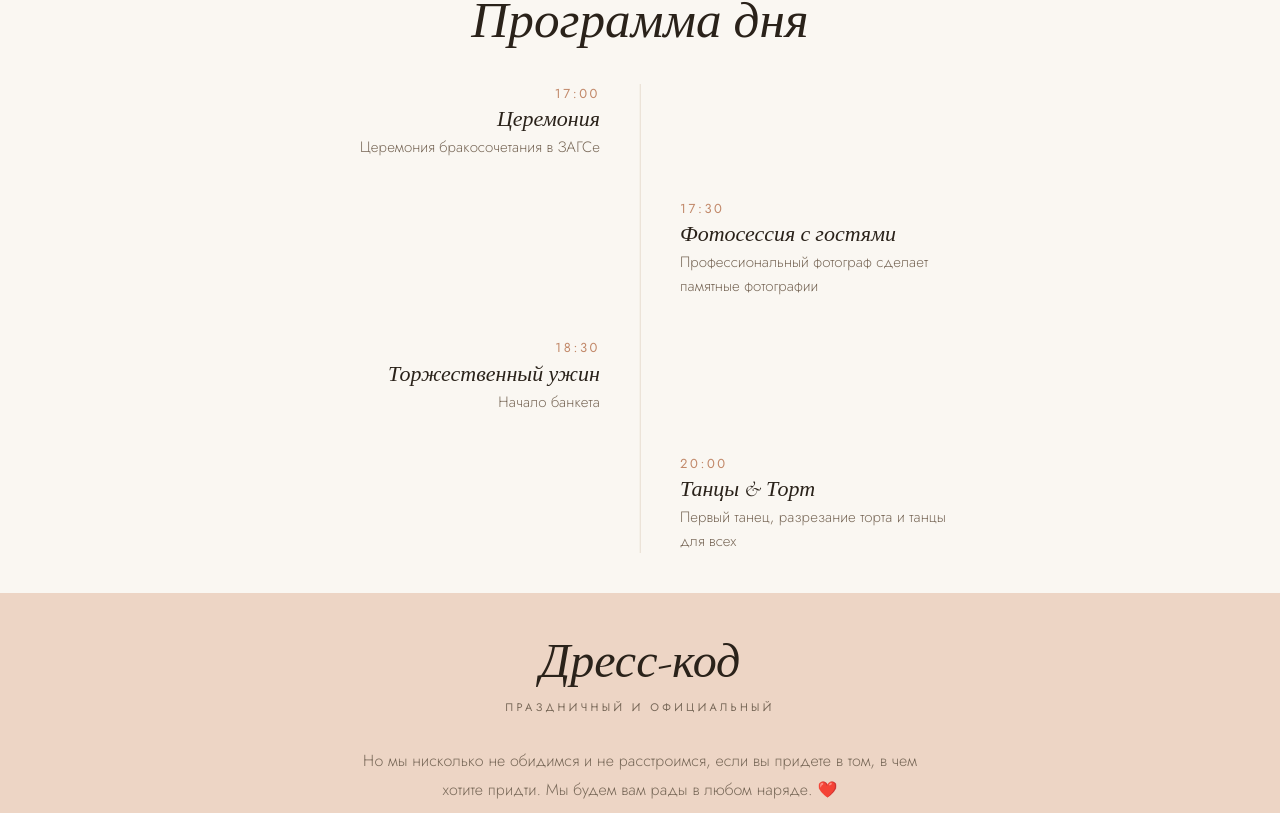
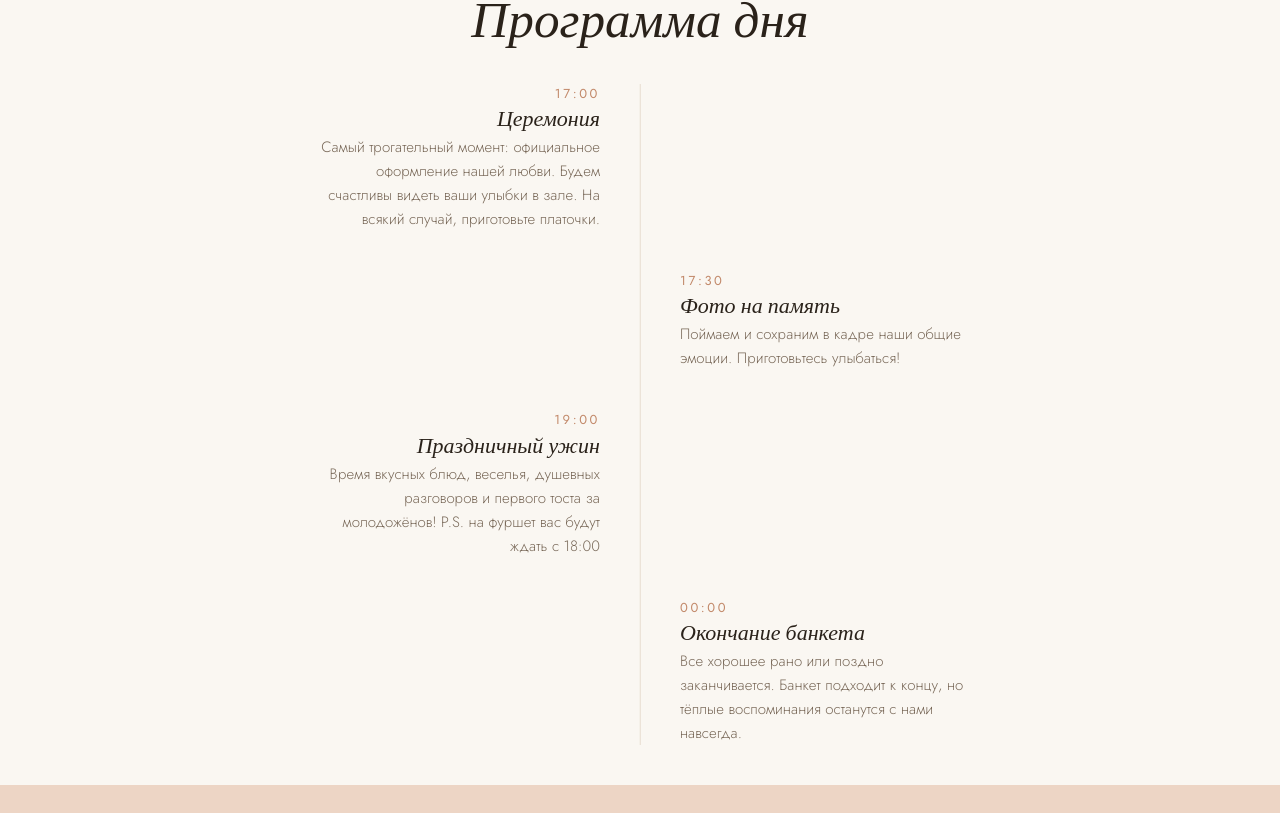
Before and after one commit to Mooncake09/wedding-page-spa, a React (Vite) app: page / in a window 1280 px wide. Shown: the part 1227-2040 px from the top of the page. Built offline with nearby package versions, Linux system fonts and the light colour scheme.

Commit message:
контентное наполнение

```diff
--- a/src/components/Infogrid.jsx
+++ b/src/components/Infogrid.jsx
@@ -2,9 +2,9 @@ export default function InfoGrid({ config }) {
   const { event } = config
 
   const cells = [
-    { icon: '◎', label: 'Церемония',  value: '17:00' },
-    { icon: '◈', label: 'Место',      value: event.venue },
-    { icon: '◉', label: 'Банкет',     value: '18:30 · Ya-cafe 3' },
+    { icon: '◎', label: 'Церемония',  value: '17:00 · ' + event.venue },
+    { icon: '◈', label: 'Фуршет',      value: '18:00· Ya-cafe 3' },
+    { icon: '◉', label: 'Банкет',     value: '19:00 · Ya-cafe 3' },
     { icon: '◌', label: 'Дресс-код',  value: event.dressCode },
   ]
 
--- a/src/components/Location.jsx
+++ b/src/components/Location.jsx
@@ -69,7 +69,6 @@ export default function Location({ config }) {
             <div
               key={photo.label}
               className="venue-photo-wrap"
-              // style={{ height: venue.photoHeight }}
               onClick={() => photo.src && setLightbox(photo)}
             >
               {photo.src ? (
--- a/src/components/Rsvp.jsx
+++ b/src/components/Rsvp.jsx
@@ -1,10 +1,10 @@
 export default function Rsvp({ config }) {
   return (
     <div className="rsvp-section">
-      <div className="rsvp-title">Подтвердите присутствие</div>
-      <p className="rsvp-sub">Ответить через форму</p>
+      <div className="rsvp-title">Вы с нами?</div>
+      {/* <p className="rsvp-sub">Ответить через форму</p> */}
       <p className="rsvp-deadline">
-        Просим подтвердить до <em>{config.deadline}</em>
+        Пожалуйста, подтвердите своё присутствие до <em>{config.deadline}</em>, нажав на кнопку ниже. Нам не терпится знать, кто разделит с нами этот день!
       </p>
       <div className="rsvp-btn-wrap">
         <a className="rsvp-google-btn" href={config.googleFormUrl} target="_blank" rel="noreferrer">
--- a/src/config.js
+++ b/src/config.js
@@ -11,21 +11,21 @@ export const config = {
   event: {
     date: '2026-05-29T17:00:00',
     dateDisplay: '29 мая 2026',
-    dressCode: 'Праздничный и официальный',
+    dressCode: 'Праздничный·официальный',
     venue: "Шипиловский Дворец бракосочетания"
   },
   story: {
-    text: 'Мы встретились в один осенний вечер, когда никто из нас не ожидал ничего особенного. С тех пор каждый день рядом становился лучшим. Сегодня мы хотим, чтобы самые близкие люди разделили с нами этот момент — начало нашей общей главы.',
+    text: 'Иногда самое лучшее случается неожиданно. Мы встретились в самый обычный осенний день и решили больше не расставаться. И теперь, спустя время, наполненное счастьем, мы хотим, чтобы вы были рядом, когда мы скажем друг другу «да».',
   },
   timeline: [
-    { time: '17:00', title: 'Церемония',         desc: 'Церемония бракосочетания в ЗАГСе' },
-    { time: '17:30', title: 'Фотосессия с гостями',   desc: 'Профессиональный фотограф сделает памятные фотографии' },
-    { time: '18:30', title: 'Торжественный ужин', desc: 'Начало банкета' },
-    { time: '20:00', title: 'Танцы & Торт',      desc: 'Первый танец, разрезание торта и танцы для всех' },
+    { time: '17:00', title: 'Церемония',         desc: 'Самый трогательный момент: официальное оформление нашей любви. Будем счастливы видеть ваши улыбки в зале. На всякий случай, приготовьте платочки.' },
+    { time: '17:30', title: 'Фото на память',   desc: 'Поймаем и сохраним в кадре наши общие эмоции. Приготовьтесь улыбаться! ' },
+    { time: '19:00', title: 'Праздничный ужин', desc: 'Время вкусных блюд, веселья, душевных разговоров и первого тоста за молодожёнов! P.S. на фуршет вас будут ждать с 18:00' },
+    { time: '00:00', title: 'Окончание банкета',      desc: 'Все хорошее рано или поздно заканчивается. Банкет подходит к концу, но тёплые воспоминания останутся с нами навсегда.' },
   ],
   dresscode: {
-    title: 'Праздничный и официальный',
-    note: 'Но мы нисколько не обидимся и не расстроимся, если вы придете в том, в чем хотите придти. Мы будем вам рады в любом наряде. ❤️',
+    title: 'Праздничный·официальный',
+    note: 'Мы не ставим строгих рамок. Приходите в том, в чём вам комфортно и красиво. Единственное пожелание — поддержать праздничную атмосферу своим нарядом.❤️',
   },
 location: {
   directions: '',
```
